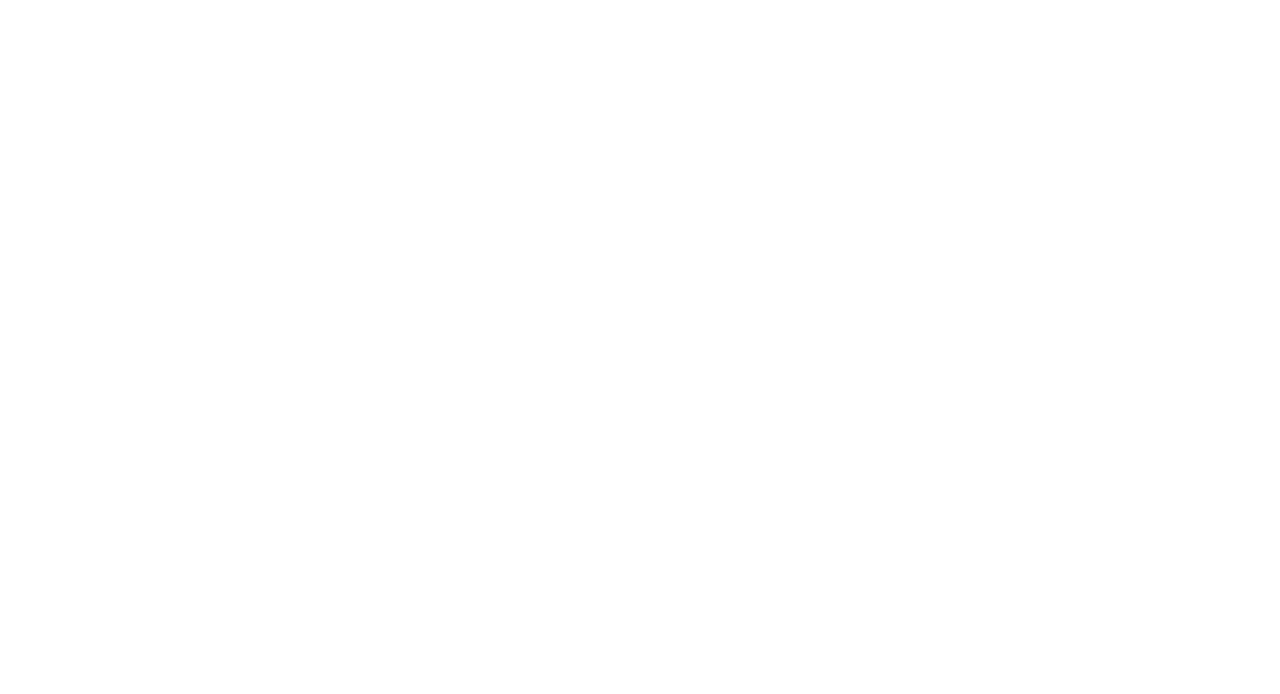
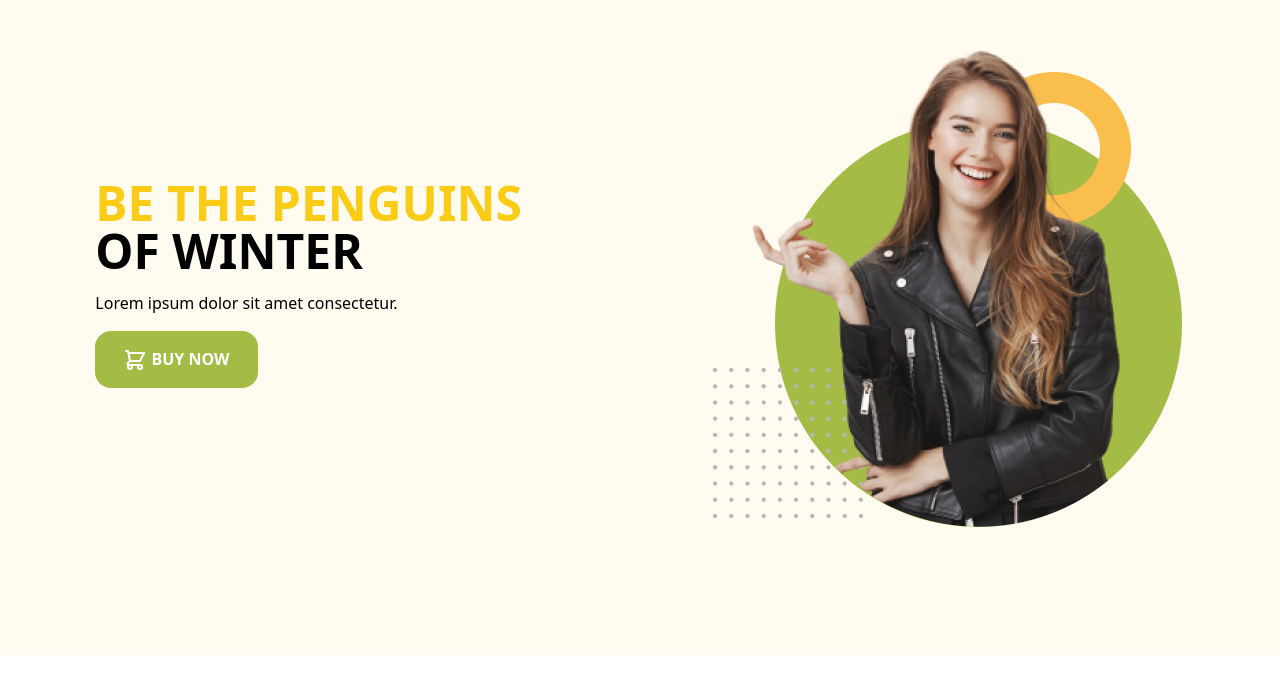
Before and after one commit to sakif004/Penguin-Fashion, a plain HTML site: page index.html in a window 1280 px wide. Drawn offline with nearby package versions, Linux system fonts and the light colour scheme.

Commit message:
header complete

```diff
--- a/index.html
+++ b/index.html
@@ -14,6 +14,7 @@
                 extend: {
                     colors: {
                         clifford: '#da373d',
+                        penguin: '#FFFBF0'
                     }
                 }
             }
@@ -22,6 +23,34 @@
 </head>
 
 <body>
+    <!-- Header -->
+    <header class="bg-penguin pb-32 pt-10">
+        <section class="container mx-auto sm:flex items-center justify-around">
+            <div class="space-y-4">
+                <h1 class="text-2xl sm:text-5xl uppercase font-bold">
+                    <span class="text-yellow-400">Be the Penguins</span>
+                    <br>
+                    <span>of Winter</span>
+                </h1>
+                <p>Lorem ipsum dolor sit amet consectetur.</p>
+                <button class="uppercase text-white font-semibold bg-[#A4BC46] px-7 py-4 rounded-2xl"><svg
+                        xmlns="http://www.w3.org/2000/svg" class="inline h-6 w-6" fill="none" viewBox="0 0 24 24"
+                        stroke="currentColor" stroke-width="2">
+                        <path stroke-linecap="round" stroke-linejoin="round"
+                            d="M3 3h2l.4 2M7 13h10l4-8H5.4M7 13L5.4 5M7 13l-2.293 2.293c-.63.63-.184 1.707.707 1.707H17m0 0a2 2 0 100 4 2 2 0 000-4zm-8 2a2 2 0 11-4 0 2 2 0 014 0z" />
+                    </svg> Buy Now</button>
+            </div>
+            <div class="pt-6 sm:pt-0">
+                <img class="w-1/2 sm:w-full" src="images/model.png" alt="">
+            </div>
+        </section>
+    </header>
+    <main>
+
+    </main>
+    <footer>
+
+    </footer>
 
 </body>
 
```
